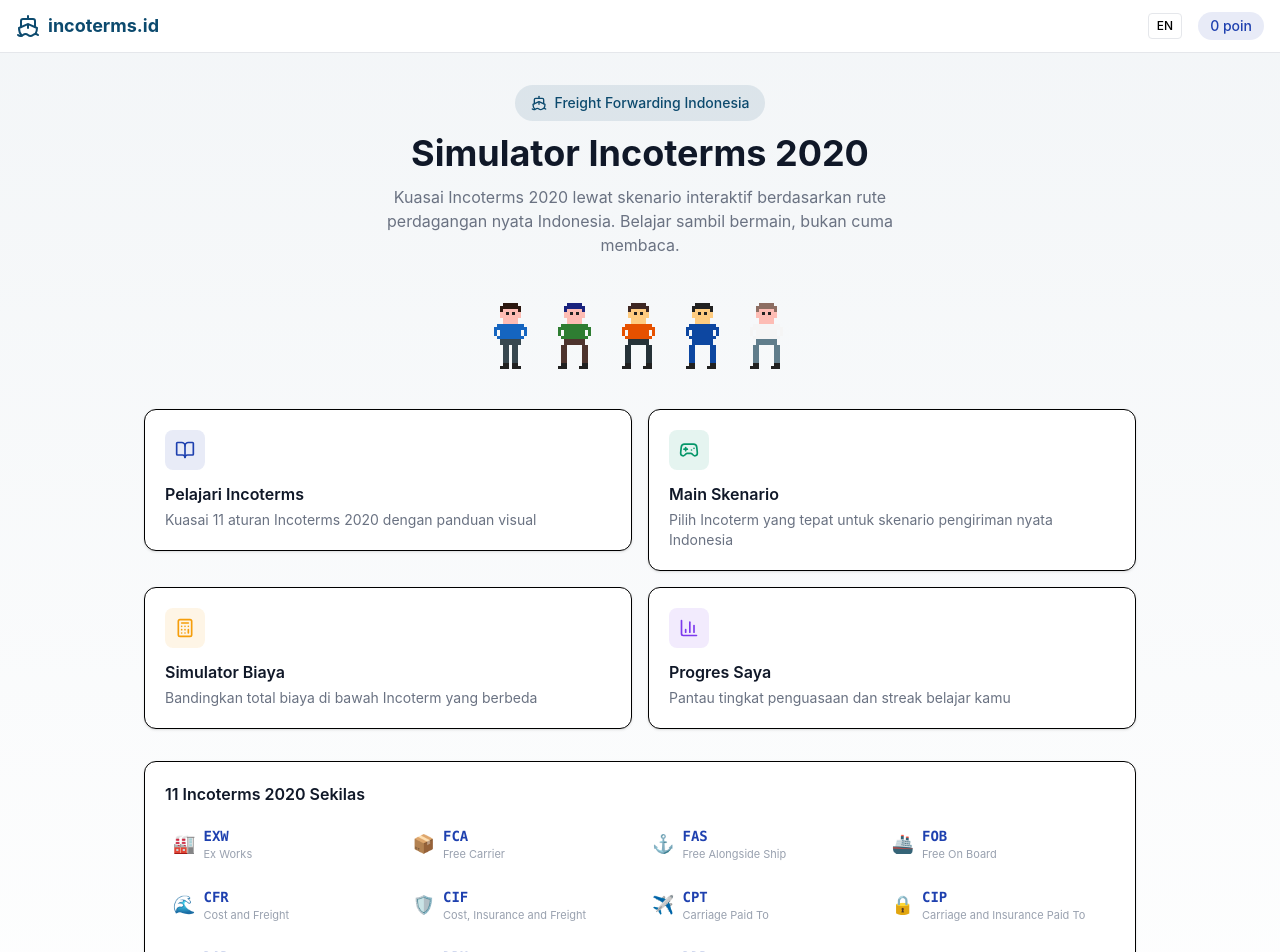
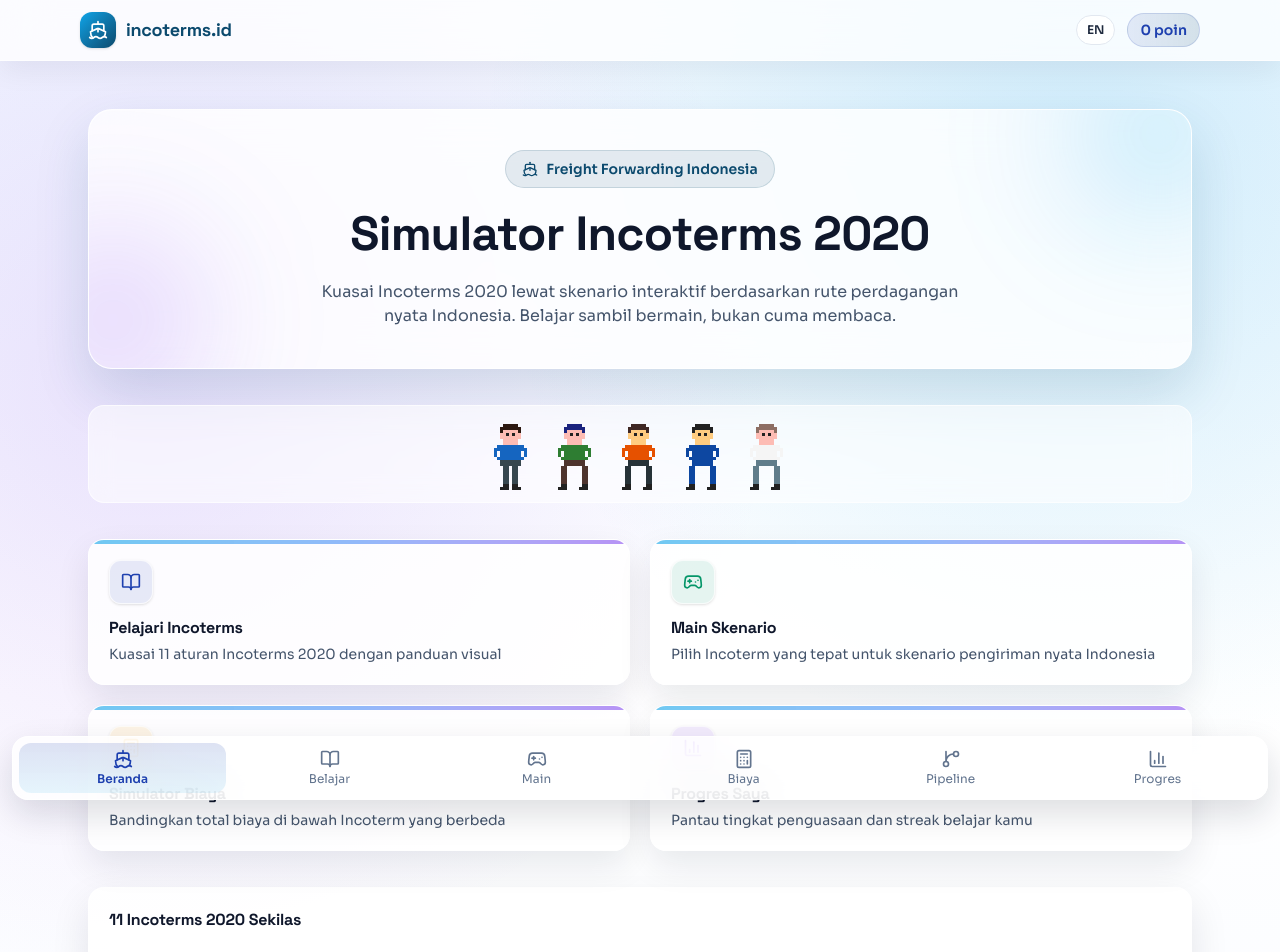
Before and after one commit to giangeralcus/incoterms-id, a React (Vite) app: page / in a window 1280 px wide. Shown: the top 952 px of the page. Built offline with nearby package versions, Linux system fonts and the light colour scheme.

Commit message:
feat(ui): modernize layout and home visual design

```diff
--- a/index.html
+++ b/index.html
@@ -2,6 +2,9 @@
 <html lang="id">
   <head>
     <meta charset="UTF-8" />
+    <link rel="preconnect" href="https://fonts.googleapis.com" />
+    <link rel="preconnect" href="https://fonts.gstatic.com" crossorigin />
+    <link href="https://fonts.googleapis.com/css2?family=Sora:wght@400;500;600;700;800&family=Space+Grotesk:wght@500;700&display=swap" rel="stylesheet" />
     <link rel="icon" href="/favicon.ico" sizes="any" />
     <link rel="icon" href="/favicon.svg" type="image/svg+xml" />
     <link rel="apple-touch-icon" href="/apple-touch-icon-180x180.png" />
--- a/src/components/layout/Layout.jsx
+++ b/src/components/layout/Layout.jsx
@@ -129,62 +129,78 @@ export default function Layout() {
   ]
 
   return (
-    <div className="min-h-screen bg-gradient-to-b from-ocean/5 to-white flex flex-col">
+    <div className="min-h-screen flex flex-col text-slate-800 bg-[radial-gradient(circle_at_85%_12%,rgba(14,165,233,0.16),transparent_38%),radial-gradient(circle_at_12%_28%,rgba(124,58,237,0.14),transparent_42%),linear-gradient(180deg,#f3f9ff_0%,#ffffff_52%,#f7faff_100%)]">
       {/* Header */}
-      <header className="bg-white border-b border-gray-200 px-4 py-3 flex items-center justify-between">
-        <NavLink to="/" className="flex items-center gap-2 text-ocean font-bold text-lg">
-          <Ship className="w-6 h-6" />
-          <span className="hidden sm:inline">{t(T.common.appName, lang)}</span>
+      <header className="sticky top-0 z-40 border-b border-white/70 bg-white/78 backdrop-blur-xl shadow-[0_10px_28px_rgba(15,23,42,0.06)]">
+        <div className="max-w-6xl mx-auto px-4 py-3 flex items-center justify-between">
+          <NavLink to="/" className="group inline-flex items-center gap-2.5 text-ocean font-bold text-lg">
+            <span className="w-9 h-9 rounded-xl bg-gradient-to-br from-ocean-light to-ocean flex items-center justify-center shadow-sm">
+              <Ship className="w-5 h-5 text-white" />
+            </span>
+            <span className="hidden sm:inline font-display tracking-tight group-hover:text-primary transition-colors">
+              {t(T.common.appName, lang)}
+            </span>
           </NavLink>
-        <div className="flex items-center gap-4 text-sm">
+          <div className="flex items-center gap-2.5 sm:gap-3 text-sm">
             {streak > 0 && (
-            <span className="text-accent font-semibold">{streak} {t(T.common.streak, lang)}</span>
+              <span className="hidden sm:inline-flex items-center text-amber-700 bg-amber-100/70 border border-amber-200 rounded-full px-2.5 py-1 font-semibold">
+                {streak} {t(T.common.streak, lang)}
+              </span>
             )}
-          <button onClick={toggleLang} className="text-xs font-medium px-2 py-1 rounded border border-gray-200 hover:bg-gray-50 transition-colors">
+            <button
+              onClick={toggleLang}
+              className="text-[11px] sm:text-xs font-semibold px-2.5 py-1.5 rounded-full border border-slate-200 bg-white/80 hover:bg-slate-50 transition-colors"
+            >
               {lang === 'id' ? 'EN' : 'ID'}
             </button>
-          <span className="bg-primary/10 text-primary px-3 py-1 rounded-full font-medium">
+            <span className="bg-gradient-to-r from-primary/10 to-ocean/15 text-primary px-3 py-1.5 rounded-full font-semibold border border-primary/15">
               {score} {t(T.common.points, lang)}
             </span>
+          </div>
         </div>
       </header>
 
       {/* Main Content */}
-      <main className="flex-1 p-4 max-w-5xl mx-auto w-full">
+      <main className="flex-1 p-4 sm:p-6 max-w-6xl mx-auto w-full">
         <Outlet />
       </main>
 
       {/* Footer */}
-      <div className="flex items-center justify-center gap-4 py-1.5 text-xs text-gray-300">
-        <a href="https://www.instagram.com/giangeralcus/" target="_blank" rel="noopener noreferrer" aria-label="giangeralcus Instagram" className="hover:text-pink-400 transition-colors flex items-center gap-1">
+      <div className="mx-3 sm:mx-6 mb-2 rounded-2xl border border-white/70 bg-white/65 backdrop-blur-md px-3 py-2.5 flex items-center justify-center gap-3 text-[11px] sm:text-xs text-slate-500">
+        <a href="https://www.instagram.com/giangeralcus/" target="_blank" rel="noopener noreferrer" aria-label="giangeralcus Instagram" className="hover:text-pink-500 transition-colors flex items-center gap-1">
           <Instagram className="w-3.5 h-3.5" />
           <span>@giangeralcus</span>
         </a>
         <span>·</span>
-        <a href="https://www.instagram.com/gatewayprimaindonusa/" target="_blank" rel="noopener noreferrer" aria-label="GPIndo Instagram" className="hover:text-pink-400 transition-colors flex items-center gap-1">
+        <a href="https://www.instagram.com/gatewayprimaindonusa/" target="_blank" rel="noopener noreferrer" aria-label="GPIndo Instagram" className="hover:text-pink-500 transition-colors flex items-center gap-1">
           <Instagram className="w-3.5 h-3.5" />
           <span>@gatewayprimaindonusa</span>
         </a>
         <span>·</span>
-        <span>Made by <a href="https://ggcd.tech" target="_blank" rel="noopener noreferrer" className="hover:text-gray-400 transition-colors">ggcd.tech</a></span>
+        <span>
+          Made by{' '}
+          <a href="https://ggcd.tech" target="_blank" rel="noopener noreferrer" className="font-medium hover:text-slate-700 transition-colors">
+            ggcd.tech
+          </a>
+        </span>
       </div>
 
-      {/* Bottom Navigation (mobile) */}
-      <nav className="bg-white border-t border-gray-200 grid grid-cols-6 py-2 sm:py-3">
+      {/* Bottom Navigation */}
+      <nav className="sticky bottom-0 z-40 mx-3 mb-3 sm:mb-4 rounded-2xl border border-white/75 bg-white/82 backdrop-blur-xl shadow-[0_14px_34px_rgba(15,23,42,0.14)] grid grid-cols-6 p-1 sm:p-1.5">
         {navItems.map(({ to, icon: Icon, label }) => (
           <NavLink
             key={to}
             to={to}
             end={to === '/'}
             className={({ isActive }) =>
-              `flex flex-col items-center gap-0.5 px-1 py-1 rounded-lg transition-colors text-[10px] sm:text-xs ${
+              `flex flex-col items-center gap-0.5 px-1 py-1.5 rounded-xl transition-all duration-200 text-[10px] sm:text-xs ${
                 isActive
-                  ? 'text-primary font-semibold'
-                  : 'text-gray-400 hover:text-gray-600'
+                  ? 'text-primary font-semibold bg-gradient-to-b from-primary/15 to-ocean-light/10'
+                  : 'text-slate-500 hover:text-slate-700 hover:bg-slate-100/70'
               }`
             }
           >
-            <Icon className="w-5 h-5" />
+            <Icon className="w-4.5 h-4.5 sm:w-5 sm:h-5" />
             <span>{label}</span>
           </NavLink>
         ))}
--- a/src/index.css
+++ b/src/index.css
@@ -14,10 +14,18 @@
 
 body {
   margin: 0;
-  font-family: 'Inter', system-ui, -apple-system, sans-serif;
+  font-family: 'Sora', 'Segoe UI', system-ui, sans-serif;
+  color: #0f172a;
+  background-color: #f6fbff;
   -webkit-font-smoothing: antialiased;
+  text-rendering: optimizeLegibility;
 }
 
 #root {
   min-height: 100vh;
 }
+
+.font-display {
+  font-family: 'Space Grotesk', 'Sora', system-ui, sans-serif;
+  letter-spacing: -0.015em;
+}
--- a/src/pages/HomePage.jsx
+++ b/src/pages/HomePage.jsx
@@ -54,21 +54,24 @@ export default function HomePage() {
   ]
 
   return (
-    <div className="space-y-8 py-4">
+    <div className="space-y-9 py-4 sm:py-6">
       {/* Hero */}
       <motion.div
         initial={{ opacity: 0, y: 20 }}
         animate={{ opacity: 1, y: 0 }}
-        className="text-center space-y-3"
+        transition={{ duration: 0.45 }}
+        className="relative overflow-hidden rounded-3xl border border-white/75 bg-white/82 backdrop-blur-xl text-center px-5 sm:px-8 py-8 sm:py-10 shadow-[0_24px_54px_rgba(12,74,110,0.15)] space-y-4"
       >
-        <div className="inline-flex items-center gap-2 bg-ocean/10 text-ocean px-4 py-2 rounded-full text-sm font-medium">
+        <div className="absolute -top-16 -right-14 w-44 h-44 rounded-full bg-ocean-light/20 blur-3xl pointer-events-none" />
+        <div className="absolute -bottom-14 -left-16 w-44 h-44 rounded-full bg-port/20 blur-3xl pointer-events-none" />
+        <div className="inline-flex items-center gap-2 bg-ocean/10 text-ocean px-4 py-2 rounded-full text-sm font-semibold border border-ocean/15">
           <Ship className="w-4 h-4" />
           {t(T.home.badge, lang)}
         </div>
-        <h1 className="text-3xl sm:text-4xl font-bold text-gray-900">
+        <h1 className="font-display text-3xl sm:text-5xl font-bold text-slate-900 leading-tight">
           {t(T.home.title, lang)}
         </h1>
-        <p className="text-gray-500 max-w-lg mx-auto">
+        <p className="text-slate-600 max-w-2xl mx-auto">
           {t(T.home.subtitle, lang)}
         </p>
       </motion.div>
@@ -78,14 +81,14 @@ export default function HomePage() {
         initial={{ opacity: 0 }}
         animate={{ opacity: 1 }}
         transition={{ delay: 0.3 }}
-        className="flex justify-center items-end gap-4 py-2"
+        className="flex justify-center items-end gap-4 py-3 rounded-2xl border border-white/65 bg-white/55 backdrop-blur-md"
       >
         {(['eksportir', 'importir', 'agent', 'customs', 'trader']).map((name, i) => (
           <motion.div
             key={name}
             initial={{ opacity: 0, y: 10 }}
             animate={{ opacity: 1, y: 0 }}
-            transition={{ delay: 0.1 * i }}
+            transition={{ delay: 0.08 * i }}
           >
             <Character
               sprites={CHARACTERS[name]}
@@ -104,73 +107,75 @@ export default function HomePage() {
           initial={{ opacity: 0 }}
           animate={{ opacity: 1 }}
           transition={{ delay: 0.2 }}
-          className="grid grid-cols-2 sm:grid-cols-4 gap-3"
+          className="grid grid-cols-2 sm:grid-cols-4 gap-3 sm:gap-4"
         >
-          <div className="bg-white rounded-xl p-4 text-center shadow-sm border">
+          <div className="bg-white/85 rounded-2xl p-4 text-center border border-white/80 shadow-[0_10px_24px_rgba(30,64,175,0.08)]">
             <div className="flex items-center justify-center gap-1.5 mb-1">
               <LevelIcon className="w-5 h-5 text-ocean" />
-              <span className="text-xs font-medium text-gray-400">Lv.{level.level}</span>
+              <span className="text-xs font-medium text-slate-400">Lv.{level.level}</span>
             </div>
-            <div className="text-lg font-bold text-ocean">{level.title}</div>
-            <div className="mt-1.5 h-1.5 bg-gray-100 rounded-full overflow-hidden">
+            <div className="font-display text-lg font-bold text-ocean">{level.title}</div>
+            <div className="mt-1.5 h-1.5 bg-slate-100 rounded-full overflow-hidden">
               <div className="h-full bg-ocean rounded-full transition-all" style={{ width: `${progress}%` }} />
             </div>
           </div>
-          <div className="bg-white rounded-xl p-4 text-center shadow-sm border">
-            <div className="text-2xl font-bold text-primary">{score}</div>
-            <div className="text-xs text-gray-500">{t(T.home.stats.points, lang)}</div>
+          <div className="bg-white/85 rounded-2xl p-4 text-center border border-white/80 shadow-[0_10px_24px_rgba(30,64,175,0.08)]">
+            <div className="font-display text-2xl font-bold text-primary">{score}</div>
+            <div className="text-xs text-slate-500">{t(T.home.stats.points, lang)}</div>
           </div>
-          <div className="bg-white rounded-xl p-4 text-center shadow-sm border">
-            <div className="text-2xl font-bold text-secondary">{accuracy}%</div>
-            <div className="text-xs text-gray-500">{t(T.home.stats.accuracy, lang)}</div>
+          <div className="bg-white/85 rounded-2xl p-4 text-center border border-white/80 shadow-[0_10px_24px_rgba(30,64,175,0.08)]">
+            <div className="font-display text-2xl font-bold text-secondary">{accuracy}%</div>
+            <div className="text-xs text-slate-500">{t(T.home.stats.accuracy, lang)}</div>
           </div>
-          <div className="bg-white rounded-xl p-4 text-center shadow-sm border">
+          <div className="bg-white/85 rounded-2xl p-4 text-center border border-white/80 shadow-[0_10px_24px_rgba(30,64,175,0.08)]">
             <div className="flex items-center justify-center gap-1 mb-0.5">
               <Award className="w-4 h-4 text-amber-500" />
             </div>
-            <div className="text-2xl font-bold text-amber-600">{badgesEarned}/{computeAllBadges(gameState).length}</div>
-            <div className="text-xs text-gray-500">{t(T.home.stats.badges, lang)}</div>
+            <div className="font-display text-2xl font-bold text-amber-600">{badgesEarned}/{computeAllBadges(gameState).length}</div>
+            <div className="text-xs text-slate-500">{t(T.home.stats.badges, lang)}</div>
           </div>
         </motion.div>
       )}
 
       {/* Feature Cards */}
-      <div className="grid sm:grid-cols-2 gap-4">
+      <div className="grid sm:grid-cols-2 gap-4 sm:gap-5">
         {features.map((feat, i) => (
           <motion.div
             key={feat.to}
             initial={{ opacity: 0, y: 20 }}
             animate={{ opacity: 1, y: 0 }}
-            transition={{ delay: 0.1 * i }}
+            whileHover={{ y: -5 }}
+            transition={{ delay: 0.08 * i, duration: 0.28 }}
           >
             <Link
               to={feat.to}
-              className="block bg-white rounded-xl p-5 shadow-sm border hover:shadow-md transition-shadow"
+              className="group relative block overflow-hidden rounded-2xl border border-white/75 bg-white/84 p-5 shadow-[0_14px_34px_rgba(15,23,42,0.09)] transition-shadow hover:shadow-[0_20px_40px_rgba(15,23,42,0.13)]"
             >
-              <div className={`w-10 h-10 rounded-lg ${feat.color} flex items-center justify-center mb-3`}>
+              <div className="absolute inset-x-0 top-0 h-1 bg-gradient-to-r from-ocean-light/60 via-primary-light/55 to-port/55" />
+              <div className={`w-11 h-11 rounded-xl ${feat.color} flex items-center justify-center mb-3 border border-white/70 shadow-sm`}>
                 <feat.icon className="w-5 h-5" />
               </div>
-              <h3 className="font-semibold text-gray-900 mb-1">{feat.title}</h3>
-              <p className="text-sm text-gray-500">{feat.description}</p>
+              <h3 className="font-display font-semibold text-slate-900 mb-1 group-hover:text-primary transition-colors">{feat.title}</h3>
+              <p className="text-sm text-slate-600">{feat.description}</p>
             </Link>
           </motion.div>
         ))}
       </div>
 
       {/* Incoterms Quick Reference */}
-      <div className="bg-white rounded-xl p-5 shadow-sm border">
-        <h3 className="font-semibold text-gray-900 mb-3">{t(T.home.quickRef, lang)}</h3>
-        <div className="grid grid-cols-2 sm:grid-cols-4 gap-2">
+      <div className="bg-white/84 rounded-2xl p-5 shadow-[0_16px_38px_rgba(15,23,42,0.1)] border border-white/75">
+        <h3 className="font-display font-semibold text-slate-900 mb-3">{t(T.home.quickRef, lang)}</h3>
+        <div className="grid grid-cols-2 sm:grid-cols-4 gap-2.5">
           {INCOTERMS.map(term => (
             <Link
               key={term.code}
               to={`/learn/${term.code}`}
-              className="flex items-center gap-2 p-2 rounded-lg hover:bg-gray-50 transition-colors"
+              className="flex items-center gap-2 p-2.5 rounded-xl bg-white/75 border border-white/65 hover:bg-white transition-colors"
             >
               <span className="text-lg">{term.emoji}</span>
               <div>
                 <div className="font-mono font-bold text-sm text-primary">{term.code}</div>
-                <div className="text-[11px] text-gray-400">{term.name}</div>
+                <div className="text-[11px] text-slate-500">{term.name}</div>
               </div>
             </Link>
           ))}
```
Lines whose indentation alone changed are shown as unchanged.
